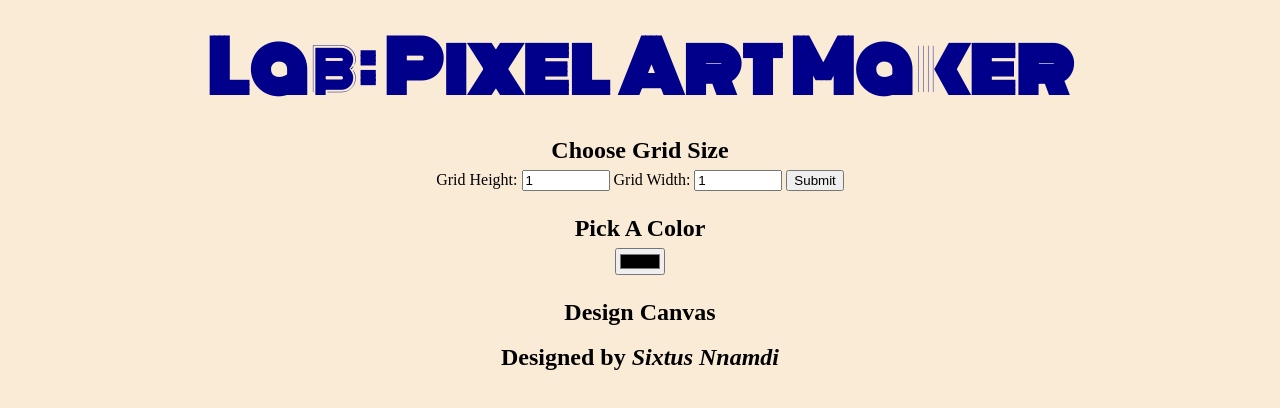
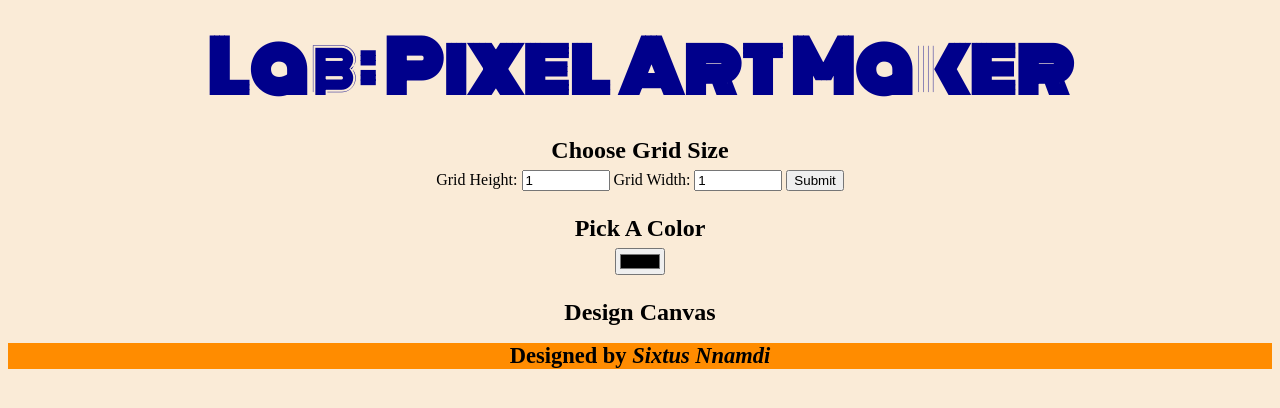
Before and after one commit to sislinigeria/Pixel-Art-Maker, a plain HTML site: page index.html in a window 1280 px wide. Drawn offline with Linux system fonts and the light colour scheme.

Commit message:
Update styles.css

```diff
--- a/styles.css
+++ b/styles.css
@@ -41,7 +41,7 @@ input[type=number] {
     width: 6em;
 }
 
-myFooter {
+.myFooter {
     background-color: darkorange;
     font-size: 15px;
     margin: 8px, 2px, 2px, 8px;
```
